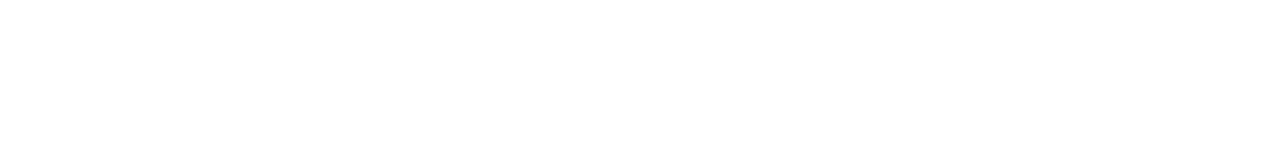
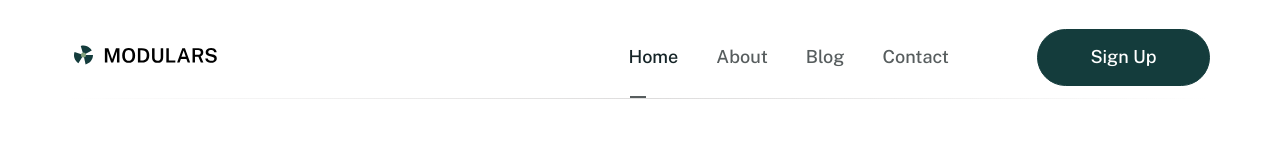
Before and after one commit to nguyenphamphu20/Creative-Agency, a plain HTML site: page index.html in a window 1280 px wide. Shown: the top 160 px of the page. Drawn offline with nearby package versions, Linux system fonts and the light colour scheme.

Commit message:
done header

```diff
--- a/assets/css/styles.css
+++ b/assets/css/styles.css
@@ -0,0 +1,126 @@
+* {
+    box-sizing: border-box;
+}
+
+:root {
+    --color-primary: #143c3c;
+    --text-color-white: #fff;
+    --text-color-black-gray: #575d5e;
+    --text-color-black: #152427;
+}
+
+html {
+    font-size: 62.5%;
+}
+
+body {
+    font-family: Poppins;
+    font-size: 1.6rem;
+}
+
+/* common */
+.container {
+    width: min(100% - 32px, 1140px);
+    margin-left: auto;
+    margin-right: auto;
+}
+
+.btn {
+    display: inline-flex;
+    width: 173px;
+    height: 57px;
+    justify-content: center;
+    align-items: center;
+    border-radius: 40px;
+    border: 1.5px solid var(--color-primary);
+    background-color: var(--color-primary);
+
+    color: var(--text-color-white);
+    font-family: "Public Sans";
+    font-size: 1.8rem;
+    font-weight: 500;
+    line-height: 1.56;
+    transition: background-color 0.3s ease, color 0.3s ease;
+}
+
+.btn:hover {
+    background-color: var(--text-color-white);
+    color: var(--color-primary);
+}
+
+/* header */
+.header {
+    position: sticky;
+    top: -15px;
+    left: 0;
+    padding-top: 28px;
+}
+
+.header__main {
+    display: flex;
+    justify-content: space-between;
+    align-items: center;
+    padding-bottom: 13px;
+    position: relative;
+}
+
+.header__main::after {
+    position: absolute;
+    bottom: 0;
+    left: 0;
+    right: 0;
+    display: block;
+    content: "";
+    background: linear-gradient(
+        90deg,
+        #fff 0%,
+        #dddcdc 51.09%,
+        rgba(212, 212, 212, 0) 99.68%
+    );
+    height: 1px;
+}
+
+.header__group {
+    display: flex;
+    align-items: center;
+    column-gap: 69px;
+}
+
+.navbar__list {
+    display: flex;
+}
+
+.navbar__item {
+    display: inline-block;
+    padding: 15px 19px;
+    color: var(--text-color-black-gray);
+    font-family: "Public Sans";
+    font-size: 1.8rem;
+    font-weight: 500;
+    line-height: 1.56;
+    transition: color 0.3s ease;
+}
+
+.navbar__item:hover {
+    color: var(--text-color-black);
+}
+
+.navbar__item--active {
+    color: var(--text-color-black);
+    font-family: "Public Sans";
+    font-size: 1.8rem;
+    font-weight: 500;
+    line-height: 1.56;
+    position: relative;
+}
+
+.navbar__item--active::after {
+    position: absolute;
+    bottom: -12px;
+    left: 20px;
+    display: block;
+    content: "";
+    width: 16px;
+    height: 2px;
+    background-color: var(--text-color-black-gray);
+}
--- a/index.html
+++ b/index.html
@@ -1,11 +1,45 @@
 <!DOCTYPE html>
 <html lang="en">
-<head>
-    <meta charset="UTF-8">
-    <meta name="viewport" content="width=device-width, initial-scale=1.0">
-    <title>Creative Agency</title>
-</head>
-<body>
-
-</body>
+    <head>
+        <meta charset="UTF-8" />
+        <meta name="viewport" content="width=device-width, initial-scale=1.0" />
+        <title>Creative Agency</title>
+        <!-- reset css -->
+        <link rel="stylesheet" href="./assets/css/reset.css" />
+        <!-- font -->
+        <link rel="preconnect" href="https://fonts.googleapis.com" />
+        <link rel="preconnect" href="https://fonts.gstatic.com" crossorigin />
+        <link
+            href="https://fonts.googleapis.com/css2?family=Poppins:ital,wght@0,100;0,200;0,300;0,400;0,500;0,600;0,700;0,800;0,900;1,100;1,200;1,300;1,400;1,500;1,600;1,700;1,800;1,900&family=Public+Sans:ital,wght@0,100..900;1,100..900&display=swap"
+            rel="stylesheet"
+        />
+        <!-- styles css -->
+        <link rel="stylesheet" href="./assets/css/styles.css" />
+    </head>
+    <body style="height: 10000px;">
+        <header class="header">
+            <div class="container">
+                <div class="header__main">
+                    <a href="">
+                        <img
+                            src="./assets/icon/logo.svg"
+                            alt="logo"
+                            class="header__logo"
+                        />
+                    </a>
+                    <div class="header__group">
+                        <nav class="navbar">
+                            <ul class="navbar__list">
+                                <a href="#!"><li class="navbar__item navbar__item--active" title="Home">Home</li></a>
+                                <a href="#!"><li class="navbar__item" title="About">About</li></a>
+                                <a href="#!"><li class="navbar__item" title="Blog">Blog</li></a>
+                                <a href="#!"><li class="navbar__item" title="Contact">Contact</li></a>
+                            </ul>
+                        </nav>
+                        <a href="#!" class="header__btn btn">Sign Up</a>
+                    </div>
+                </div>
+            </div>
+        </header>
+    </body>
 </html>
```
Also changed, not shown: assets/icon/logo.svg (added).
